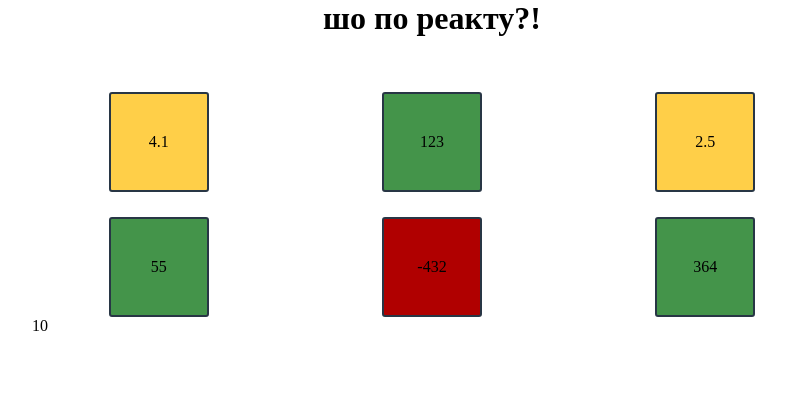
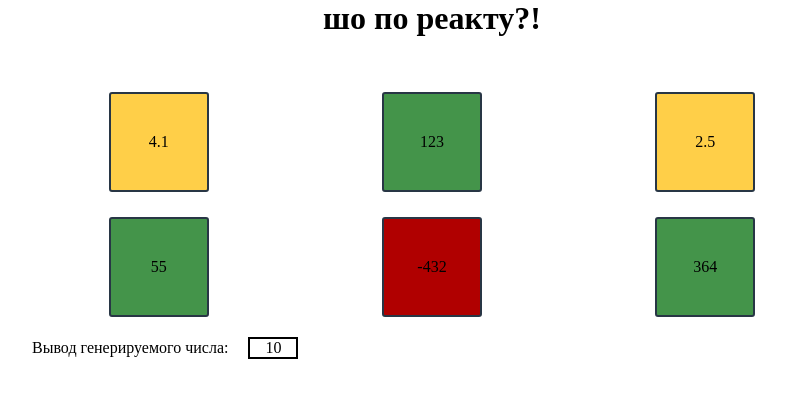
Before and after one commit to BesedinEgor/reactApp, a React (Create React App) app: page / in a window 1280 px wide. Shown: the top 398 px of the page, without its empty margins (208-994 px from the left). Built offline with nearby package versions, Linux system fonts and the light colour scheme.

Commit message:
#12 Разбор PropTypes и его релизация, стилевой визуал

```diff
--- a/src/components/generatingElements/generatingElements.scss
+++ b/src/components/generatingElements/generatingElements.scss
@@ -4,6 +4,7 @@
   gap: 20px;
   grid-template-columns: repeat(3, 1fr);
   justify-items: center;
+  margin-bottom: 20px;
 }
 .square {
   display: flex;
--- a/src/components/getGeneratedNumber/GetGeneratedNumber.jsx
+++ b/src/components/getGeneratedNumber/GetGeneratedNumber.jsx
@@ -1,8 +1,15 @@
+import PropTypes from 'prop-types';
+
 const addNum = (num) => num + 5;
 const getGeneratedNumber = (props) => {
   const { num, func } = props;
   return func(num);
 };
 
+addNum.PropTypes = {
+  num: PropTypes.number,
+  func: PropTypes.func,
+};
+
+export { addNum };
 export default getGeneratedNumber;
-export { addNum };
--- a/src/components/main/Main.jsx
+++ b/src/components/main/Main.jsx
@@ -11,7 +11,10 @@ const Main = () => {
       </div>
       <section className="elements">{GeneratingElements(cloneObjects)}</section>
       <div className="outputNumber">
-        <GetGeneratedNumber num={5} func={addNum} />
+        <p className="outoutNumber__text">Вывод генерируемого числа:</p>
+        <p className="outputNumber__field">
+          <GetGeneratedNumber num={5} func={addNum} />
+        </p>
       </div>
     </div>
   );
--- a/src/components/main/Main.scss
+++ b/src/components/main/Main.scss
@@ -2,3 +2,17 @@
   text-align: center;
   color: var(--dark-color);
 }
+
+.outputNumber {
+  display: flex;
+  align-items: center;
+  gap: 20px;
+}
+
+.outputNumber__field {
+  display: flex;
+  align-items: center;
+  justify-content: center;
+  width: 50px;
+  border: 2px solid #000000;
+}
```
